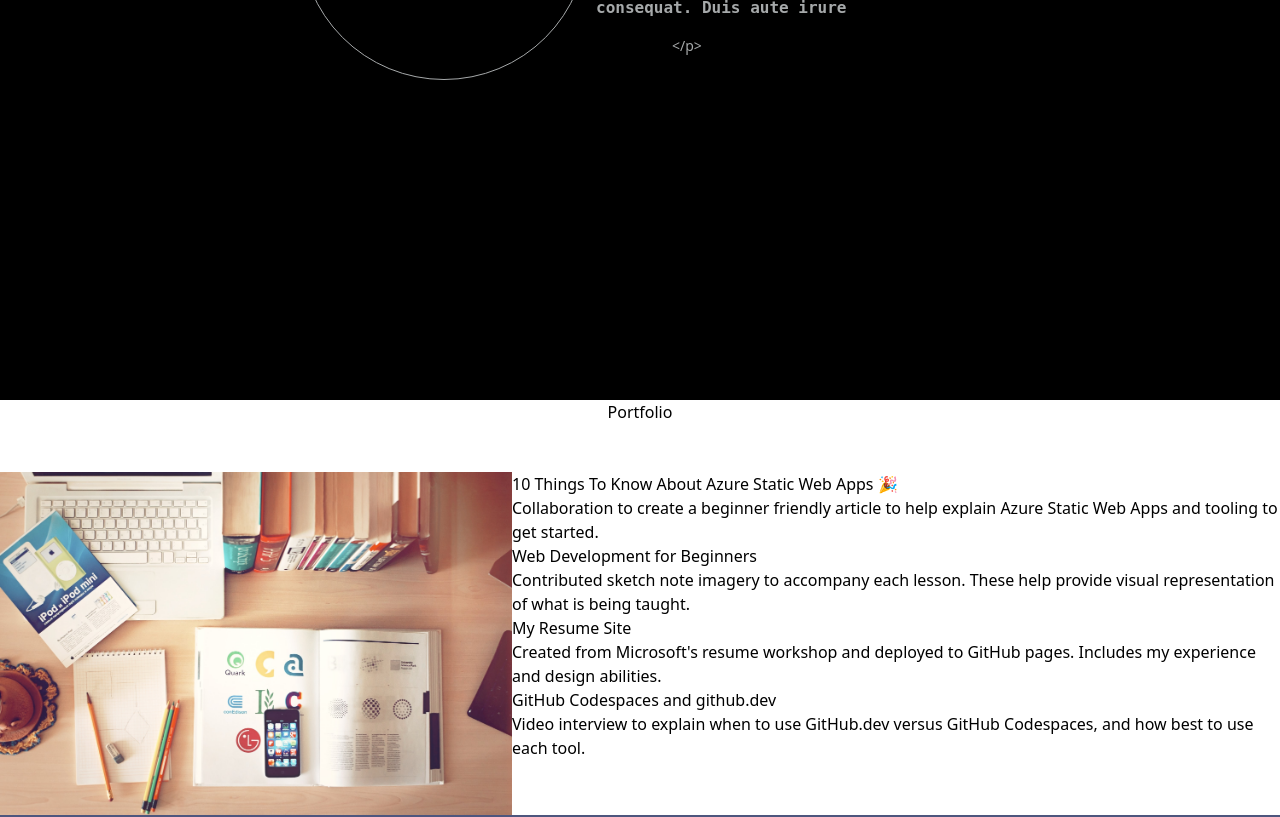
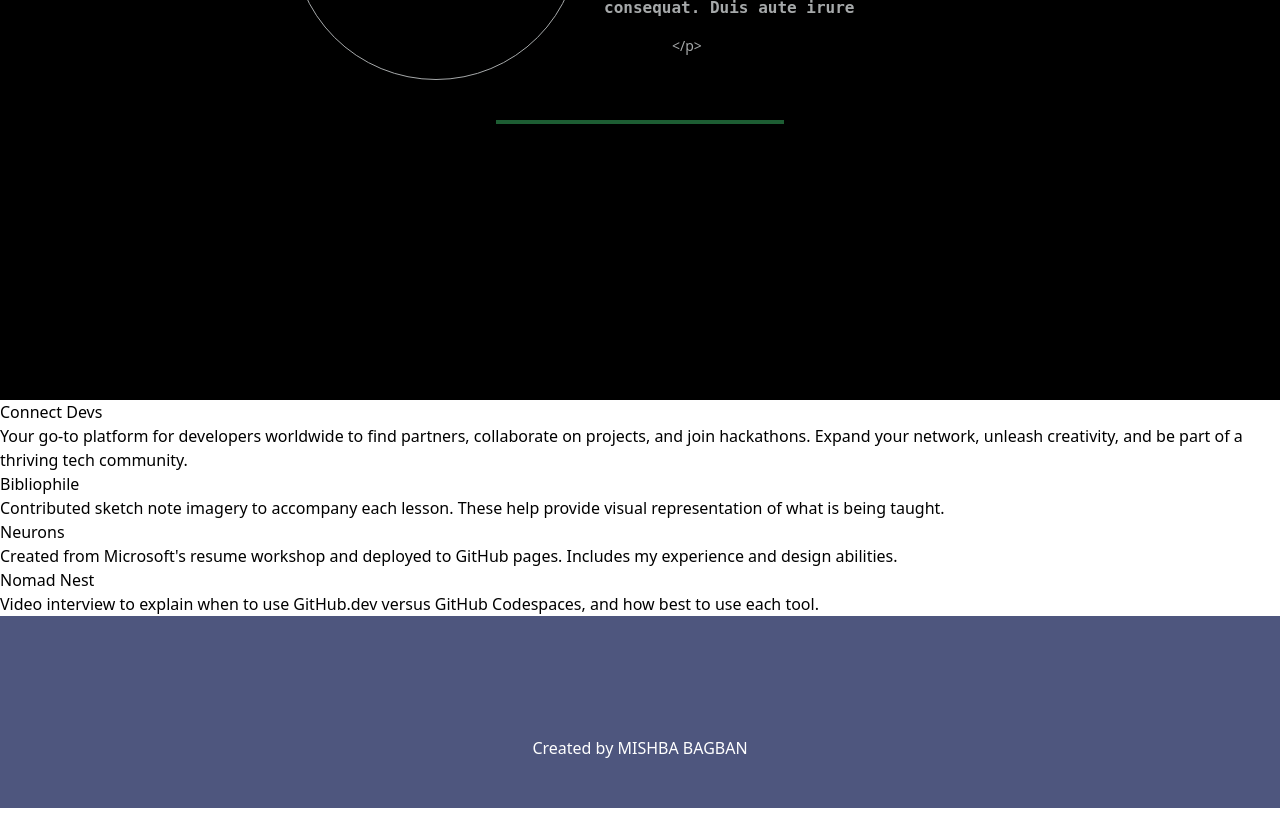
Before and after one commit to mishba-ai/misba-ai, a React (Vite) app: page / in a window 1280 px wide. Shown: the part 1200-2017 px from the top of the page. Built offline with nearby package versions, Linux system fonts and the light colour scheme; a web font is replaced by a local one.

Commit message:
revamp the press page

```diff
--- a/package.json
+++ b/package.json
@@ -15,7 +15,7 @@
     "type": "git",
     "url": "git+https://github.com/microsoft/codespaces-teaching-template-js.git"
   },
-  "author": "Microsoft",
+  "author": "Mishba",
   "license": "ISC",
   "bugs": {
     "url": "https://github.com/microsoft/codespaces-teaching-template-js/issues"
@@ -33,7 +33,7 @@
     "eslint-plugin-react": "^7.31.7",
     "gh-pages": "^4.0.0",
     "html-webpack-plugin": "^5.5.0",
-    "parcel": "^2.7.0",
+    "parcel": "^2.12.0",
     "postcss": "^8.4.35",
     "prettier": "^2.7.1",
     "process": "^0.11.10",
--- a/src/App.jsx
+++ b/src/App.jsx
@@ -3,7 +3,7 @@
 import Footer from "./Components/Footer";
 import Header from "./Components/Header";
 import Home from "./Components/Home";
-import Portfolio from "./Components/Portfolio";
+import Press from "./Components/Press";
 const siteProps = {
   name: "MISHBA BAGBAN",
   title: "Fullstack Web-Developer & Technical Writter",
@@ -24,7 +24,7 @@
       {/* <Header /> */}
       <Home title={siteProps.title} name={siteProps.name} />
       <Projects />
-      <Portfolio />
+      <Press />
       <Footer {...siteProps} primaryColor={primaryColor} secondaryColor={secondaryColor} />
     </div>
   );
--- a/src/Components/Portfolio.jsx
+++ /dev/null
@@ -1,86 +0,0 @@
-/**
- * Portfolio component
- *
- * Highlights some of  your creations. These can be designs, websites,
- * open source contributions, articles you've written and more.
- *
- * This is a great area for you to to continually add to and refine
- * as you continue to learn and create.
- */
-
-import React from "react";
-
-/**
- * Desk image
- *
- * Below is a sample desk image. Feel free to update this to an image of your choice,
- * updating below imageAltText to string that represents what you see in that image.
- *
- * Need an image? Check out https://unsplash.com to download a photo you
- * freely use on your site.
- */
-import image from "../images/design-desk.jpeg";
-
-const imageAltText = "desktop with books and laptop";
-
-/**
- * Project list
- *
- * An array of objects that will be used to display for your project
- * links section. Below is a sample, update to reflect links you'd like to highlight.
- */
-const projectList = [
-  {
-    title: "10 Things To Know About Azure Static Web Apps 🎉",
-    description:
-      "Collaboration to create a beginner friendly article to help explain Azure Static Web Apps and tooling to get started.",
-    url: "https://dev.to/azure/10-things-to-know-about-azure-static-web-apps-3n4i",
-  },
-  {
-    title: "Web Development for Beginners",
-    description:
-      "Contributed sketch note imagery to accompany each lesson. These help provide visual representation of what is being taught.",
-    url: "https://github.com/microsoft/web-dev-for-beginners",
-  },
-  {
-    title: "My Resume Site",
-    description:
-      "Created from Microsoft's resume workshop and deployed to GitHub pages. Includes my experience and design abilities.",
-    url: "https://github.com/microsoft/workshop-library/tree/main/full/build-resume-website",
-  },
-  {
-    title: "GitHub Codespaces and github.dev",
-    description:
-      "Video interview to explain when to use GitHub.dev versus GitHub Codespaces, and how best to use each tool.",
-    url: "https://www.youtube.com/watch?v=c3hHhRME_XI",
-  },
-];
-
-const Portfolio = () => {
-  return (
-    <section className="padding" id="portfolio">
-      <h2 style={{ textAlign: "center" }}>Portfolio</h2>
-      <div style={{ display: "flex", flexDirection: "row", paddingTop: "3rem" }}>
-        <div style={{ maxWidth: "40%", alignSelf: "center" }}>
-          <img
-            src={image}
-            style={{ height: "90%", width: "100%", objectFit: "cover" }}
-            alt={imageAltText}
-          />
-        </div>
-        <div className="container">
-          {projectList.map((project) => (
-            <div className="box" key={project.title}>
-              <a href={project.url} target="_blank" rel="noopener noreferrer">
-                <h3 style={{ flexBasis: "40px" }}>{project.title}</h3>
-              </a>
-              <p className="small">{project.description}</p>
-            </div>
-          ))}
-        </div>
-      </div>
-    </section>
-  );
-};
-
-export default Portfolio;
--- /dev/null
+++ b/src/Components/Press.jsx
@@ -0,0 +1,46 @@
+import React from "react";
+const projectList = [
+  {
+    title: "Connect Devs",
+    description:
+      "Your go-to platform for developers worldwide to find partners, collaborate on projects, and join hackathons. Expand your network, unleash creativity, and be part of a thriving tech community.",
+    url: "https://connect-devs.netlify.app/",
+  },
+  {
+    title: "Bibliophile",
+    description:
+      "Contributed sketch note imagery to accompany each lesson. These help provide visual representation of what is being taught.",
+    url: "",
+  },
+  {
+    title: "Neurons",
+    description:
+      "Created from Microsoft's resume workshop and deployed to GitHub pages. Includes my experience and design abilities.",
+    url: "",
+  },
+  {
+    title: "Nomad Nest",
+    description:
+      "Video interview to explain when to use GitHub.dev versus GitHub Codespaces, and how best to use each tool.",
+    url: "",
+  },
+];
+
+const Press = () => {
+  return (
+    <section id="press">
+      <div className="container">
+        {projectList.map((project) => (
+          <div className="box" key={project.title}>
+            <a href={project.url} target="_blank" rel="noopener noreferrer">
+              <h3 style={{ flexBasis: "40px" }}>{project.title}</h3>
+            </a>
+            <p className="small">{project.description}</p>
+          </div>
+        ))}
+      </div>
+    </section>
+  );
+};
+
+export default Press;
--- a/src/Components/Projects.jsx
+++ b/src/Components/Projects.jsx
@@ -11,7 +11,7 @@
           <div className="text-white font-Kode text-7xl mx-4">MY Portfolio</div>
           <span className="absolute right-[30rem] text-sm">&lt;/h2&gt;</span>
         </p>
-        <div className="flex mt-16 text-[#A6A9AA] gap-x-2">
+        <div className="flex mt-16 text-[#A6A9AA] gap-x-6">
           <div className="w-72 h-72 border rounded-full border-[#A6A9AA]"></div>
           <div className="">
             <span className="absolute text-sm left-[42rem]">&lt;p&gt;</span>{" "}
@@ -24,6 +24,7 @@
             <span className="mt-4 text-sm absolute left-[42rem]">&lt;/p&gt;</span>
           </div>
         </div>
+        <hr className="border-[#1D5D33] w-72 mt-10 border-2" />
       </div>
     </section>
   );
--- a/src/index.css
+++ b/src/index.css
@@ -5,3 +5,20 @@
 @tailwind base;
 @tailwind components;
 @tailwind utilities;
+
+/* SCROLLBAR customization */
+/* width */
+::-webkit-scrollbar {
+  width: 10px;
+}
+/* color */
+::-webkit-scrollbar-thumb {
+  background: #19C84A;
+  border-radius: 10px;
+}
+::-webkit-scrollbar-thumb:hover {
+  background: #02F74C;
+}
+::-webkit-scrollbar-track {
+  background: #1D5D33;
+}
```
Also changed, not shown: 1 other file (tests, documents, lock files or other folders).
